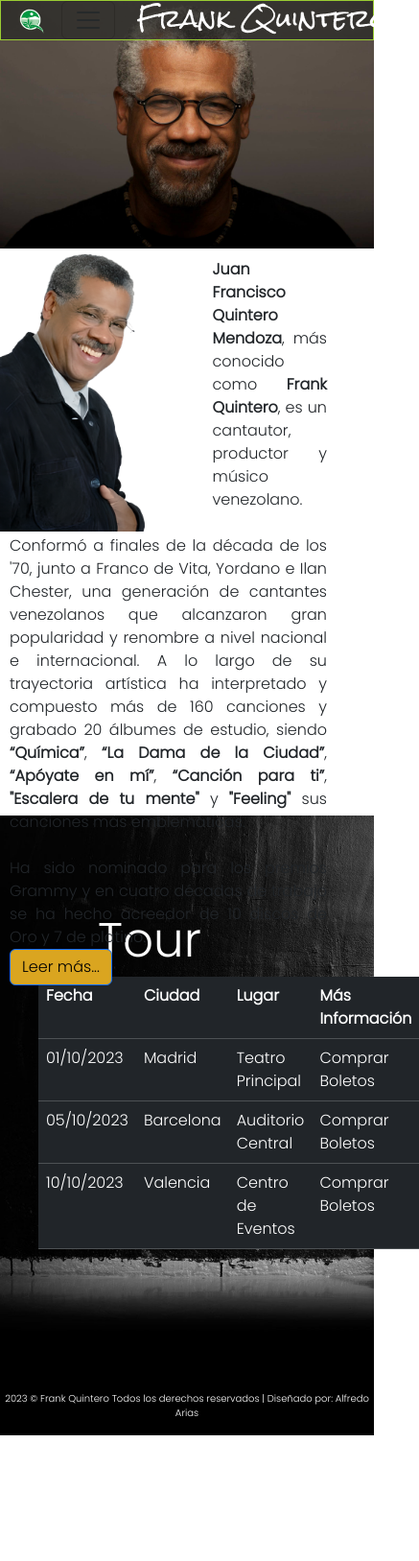
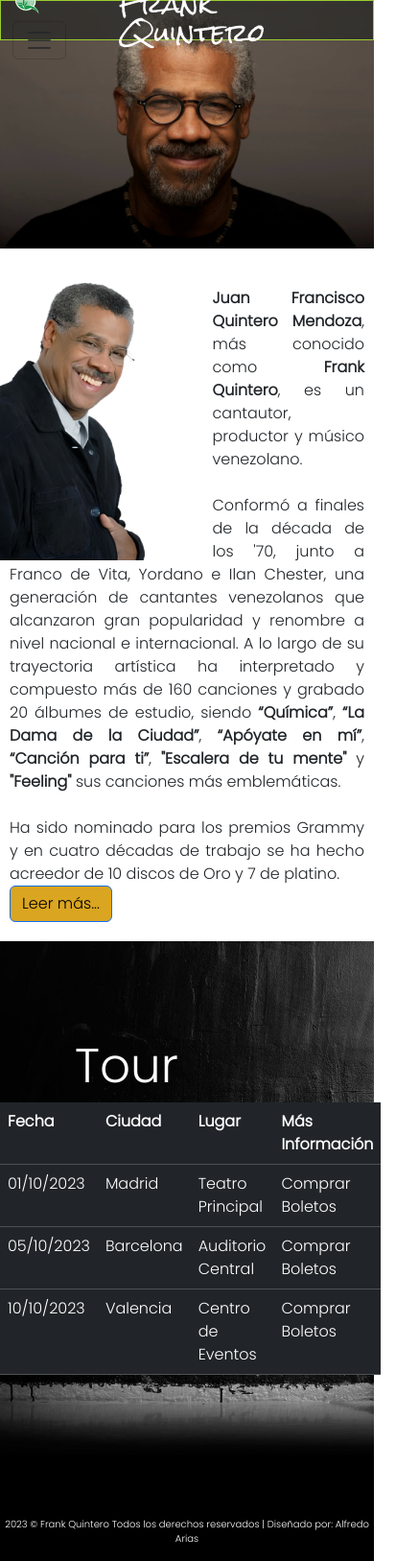
Before and after one commit to alfredoariasb/frankquinteroweb, a plain HTML site: page index.html in a window 390 px wide. Shown: the whole page at 96% size, 437 px wide, since content can reach past the window. Before the commit the page ends 1496 px from the top, so only its background shows below. Drawn offline with nearby package versions, Linux system fonts and the light colour scheme.

Commit message:
se corrigen margenes en el modo mobile responsive

```diff
--- a/assets/css/estilos.css
+++ b/assets/css/estilos.css
@@ -321,22 +321,42 @@
 body {
     width: 100%;
     height: 100%;
-    }
+}
 
-header h1{
-    font-size: 15px;
-    margin-right: 100px;
-
+header h1 {
+    font-size: 25px;
+    margin-right: -20px;
 }
 
 header ul{
     align-items: left;
     }
 
-    .navbar-nav dl, ol, ul{
+.navbar-nav dl, ol, ul{
     margin-top: 40px;
 
-    }
+}
+
+.navbar-nav a {
+	text-decoration: none;
+	font-size: 25px;
+	color: rgb(5, 5, 5);
+	font-weight: bolder;
+	padding: 0px 14px;
+	z-index: 999999999999999999999999999999999999999999;
+}
+
+.navbar-collapse {
+	flex-basis: 100%;
+	flex-grow: 1;
+	align-items: center;
+	position: absolute;
+	/* top: 10px; */
+
+	margin-top: 185%;
+    background-color: rgba(255, 255, 255, 0.349);
+    border-radius: 6px;
+}
 
     #banner-bienvenida img {
     object-fit: cover;
@@ -344,8 +364,11 @@
     height: 100%;
 }
 
-section .bio-inicio {
-    width: 65vh;
+.bio-inicio {
+	position: relative;
+	width: 100%;
+	height: 80vh;
+  margin-top: 30px;
 }
 
 .bio-inicio img {
@@ -356,7 +379,7 @@
     text-align: justify;
     font-size: 1em;
     padding: 10px;
-    width: 50%;
+    width: 90%;
 }
 
 }
@@ -369,7 +392,7 @@
 
 header h1 {
     font-size: 25px;
-    margin-right: -20px;
+    margin-right: 10px;
 }
 
 .navbar-nav {
@@ -422,14 +445,14 @@
 .bio-inicio {
 	position: relative;
 	width: 100%;
-	height: 70vh;
+	height: 82vh;
 }
 
 .bio-inicio p {
     text-align: justify;
     font-size: 1em;
     padding: 10px;
-    width: 90%;
+    width: 100%;
 }
 
 .bio-banner {
@@ -443,6 +466,17 @@
 
 }
 
+#banner-tour {
+	background-image: url(../img/bg-02.jpg);
+	background-repeat: no-repeat;
+	background-size: cover;
+	padding: 100px 0px;
+	height: 600px;
+	color: white;
+	background-attachment: fixed;
+	background-position: top center;
+}
+
 .dv-contact{
     display: flex;
     flex-direction: row;
```
